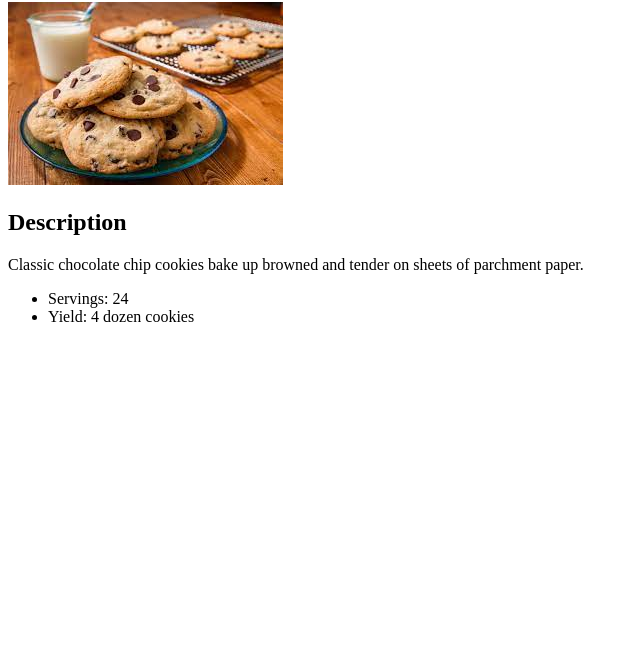
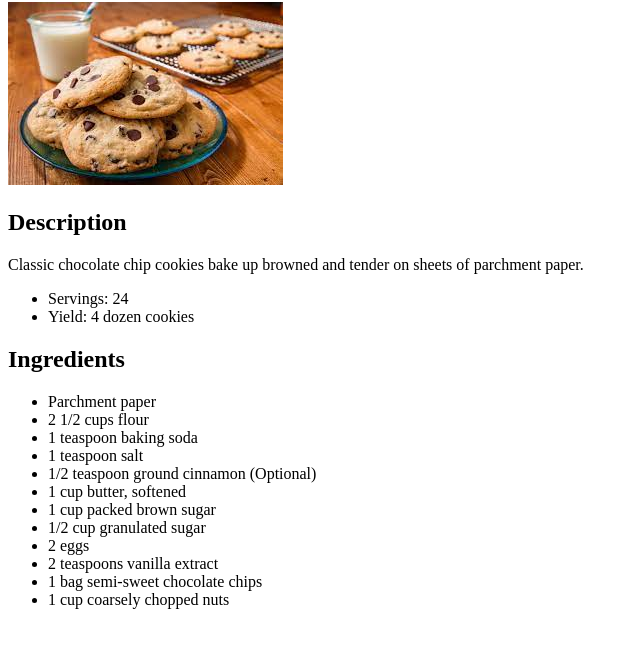
Before and after one commit to CFeeney333/odin-recipes, a plain HTML site: page recipes/choc-chip-cookies.html in a window 1280 px wide. Shown: the part 78-726 px from the top of the page, without its empty margins (0-640 px from the left). Drawn offline with Linux system fonts and the light colour scheme.

Commit message:
Add ingredients list to choc chip cookie recipe

```diff
--- a/recipes/choc-chip-cookies.html
+++ b/recipes/choc-chip-cookies.html
@@ -16,5 +16,22 @@
             <li>Servings: 24</li>
             <li>Yield: 4 dozen cookies</li>
         </ul>
+
+        <h2>Ingredients</h2>
+        <ul>
+            <li>Parchment paper</li>
+            <li>2 1/2 cups flour</li>
+            <li>1 teaspoon baking soda</li>
+            <li>1 teaspoon salt</li>
+            <li>1/2 teaspoon ground cinnamon (Optional)</li>
+            <li>1 cup butter, softened</li>
+            <li>1 cup packed brown sugar</li>
+            <li>1/2 cup granulated sugar</li>
+            <li>2 eggs</li>
+            <li>2 teaspoons vanilla extract</li>
+            <li>1 bag semi-sweet chocolate chips</li>
+            <li>1 cup coarsely chopped nuts</li>
+        </ul>
+
     </body>
 </html>
```
